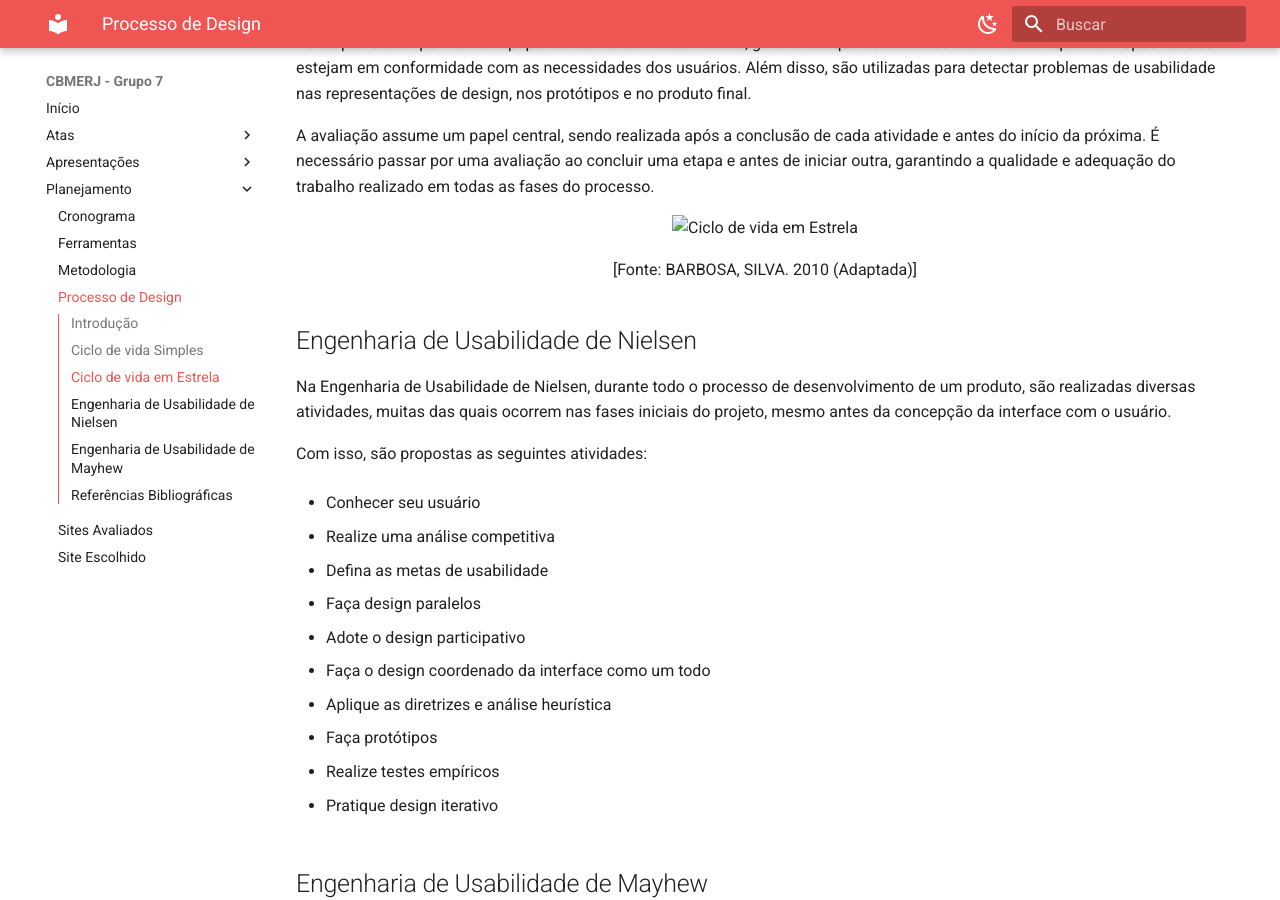
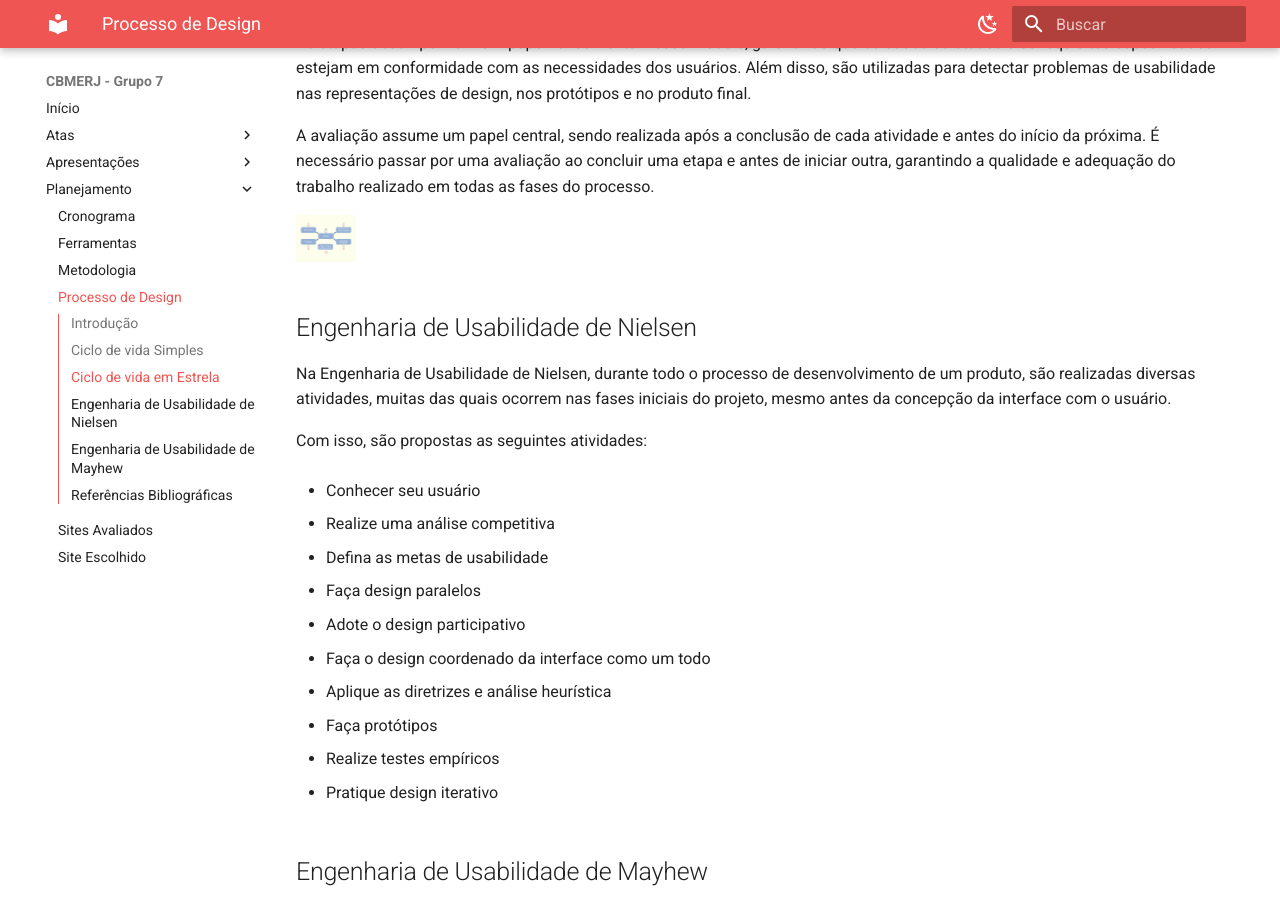
Before and after one commit to Interacao-Humano-Computador/2024.1-CBMERJ, an MkDocs documentation site: the page built from docs/planejamento/processo-de-design.md, in a window 1280 px wide and 900 px high, scrolled down 418 px. Built offline with MkDocs 1.6.1 and Material for MkDocs 9.7.7, drawn with Linux system fonts in a browser that asks for light colours.

Commit message:
teste de imagens processo de design

```diff
--- a/docs/planejamento/processo-de-design.md
+++ b/docs/planejamento/processo-de-design.md
@@ -9,10 +9,7 @@ As etapas desempenham um papel fundamental nesse modelo, garantindo que os dados
 
 A avaliação assume um papel central, sendo realizada após a conclusão de cada atividade e antes do início da próxima. É necessário passar por uma avaliação ao concluir uma etapa e antes de iniciar outra, garantindo a qualidade e adequação do trabalho realizado em todas as fases do processo.
 
-<p align="center">
-  <img src="planejamento/img/processo-de-design/ciclo-de-vida-simples.png" alt="Ciclo de vida em Estrela" width="50%" />
-</p>
-<p align="center">[Fonte: BARBOSA, SILVA. 2010 (Adaptada)] </p>
+<img alt="LogoGit" src="../img/processo-de-design/ciclodevidaemestrela.png" width="60px">
 
 ## Engenharia de Usabilidade de Nielsen
 Na Engenharia de Usabilidade de Nielsen, durante todo o processo de desenvolvimento de um produto, são realizadas diversas atividades, muitas das quais ocorrem nas fases iniciais do projeto, mesmo antes da concepção da interface com o usuário.
@@ -38,6 +35,7 @@ Com isso, são propostas as seguintes atividades:
 - Realize testes empíricos
 
 - Pratique design iterativo
+
 ## Engenharia de Usabilidade de Mayhew
 Na Engenharia de Usabilidade de Mayhew, sua concepção é constituída em 3 fases principais:
 
```
